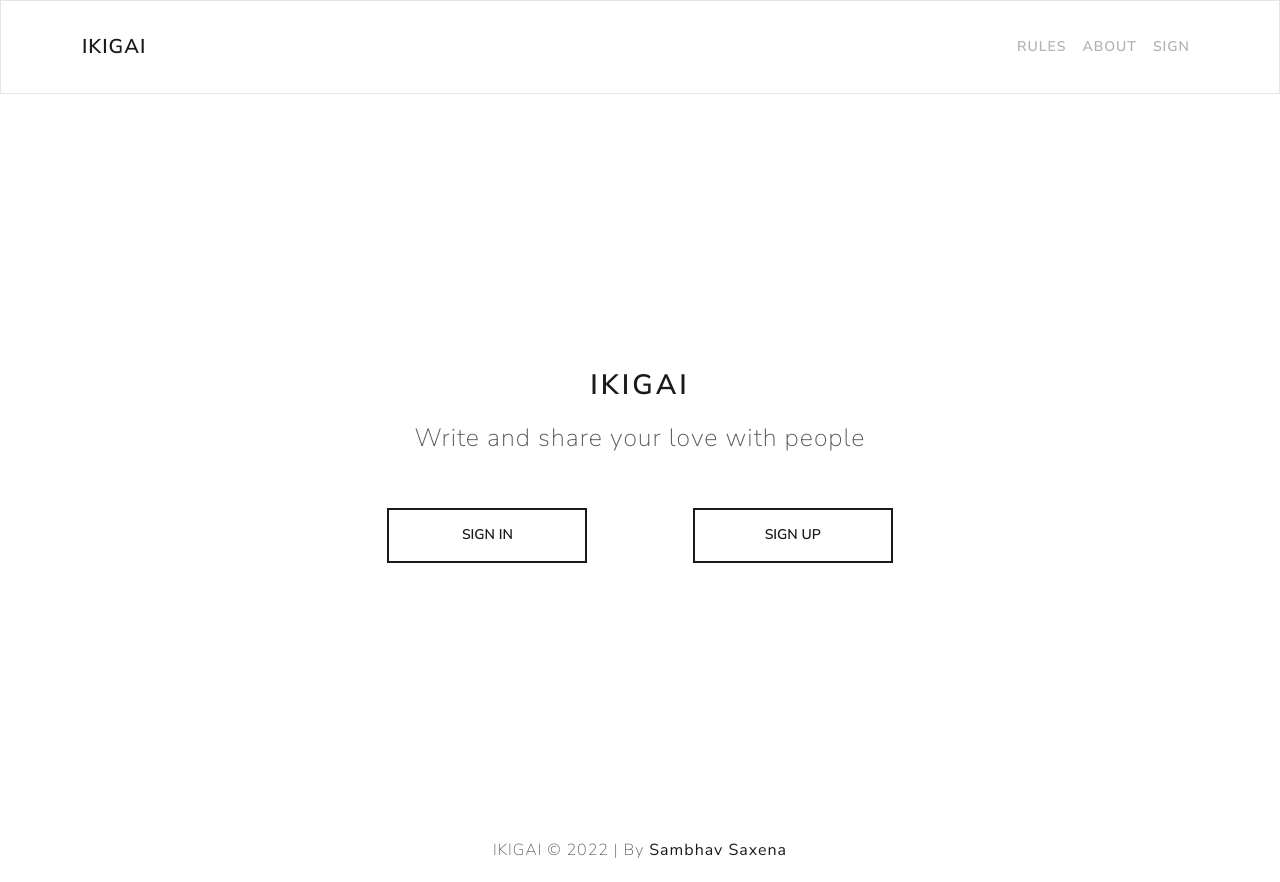
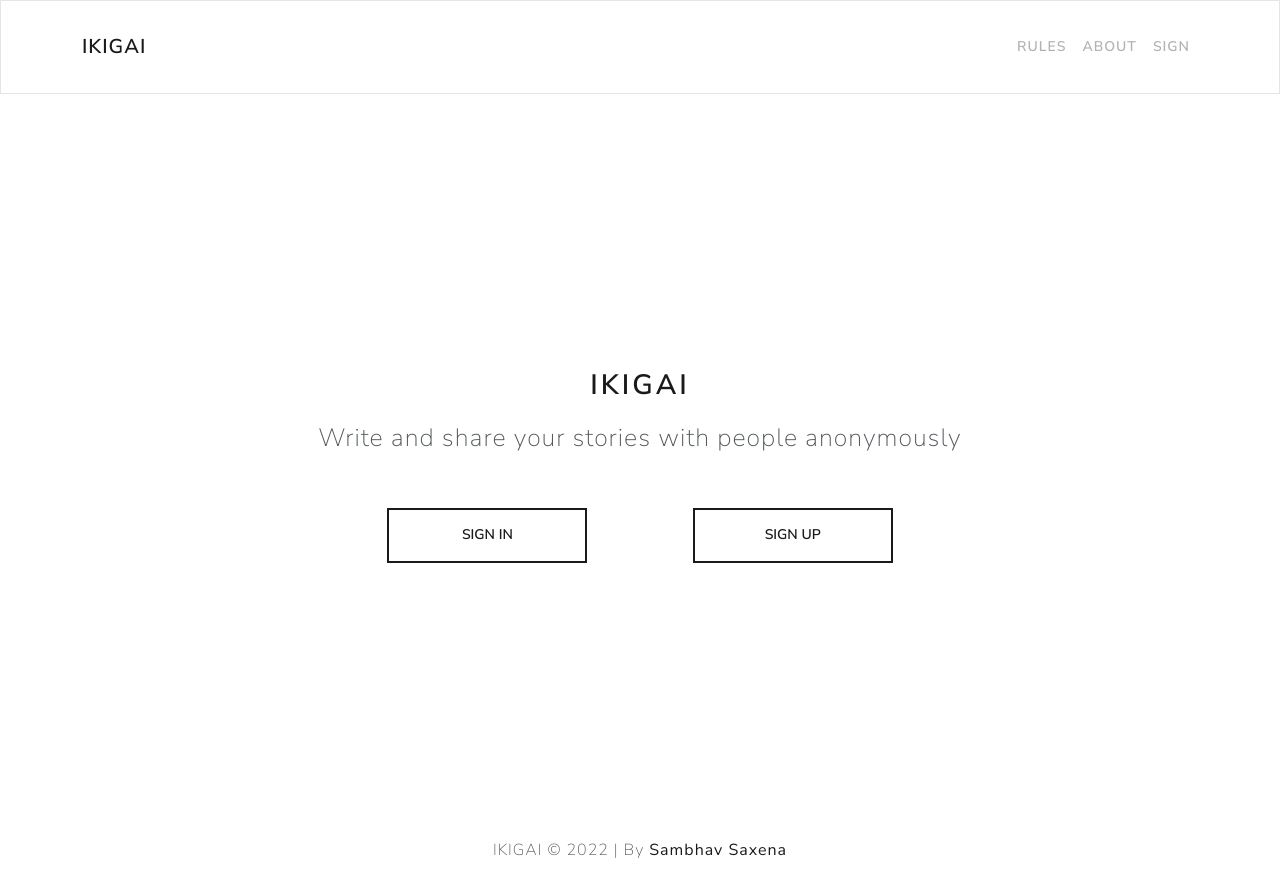
Before and after one commit to sambhavsaxena/secret-shed, a React (Create React App) app in the folder frontend/: page /sign in a window 1280 px wide. Built offline with nearby package versions, Linux system fonts and the light colour scheme.

Commit message:
Update LandingPage.js

```diff
--- a/frontend/src/screens/LandingPage/LandingPage.js
+++ b/frontend/src/screens/LandingPage/LandingPage.js
@@ -21,7 +21,7 @@ function LandingPage({ history }) {
           <div className="intro-text">
             <div>
               <h2 className="title">ikigai</h2>
-              <p className="subtitle">Write and share your love with people</p>
+              <p className="subtitle">Write and share your stories with people anonymously</p>
             </div>
             <div className="buttonContainer">
               <Link to="/signin">
```
